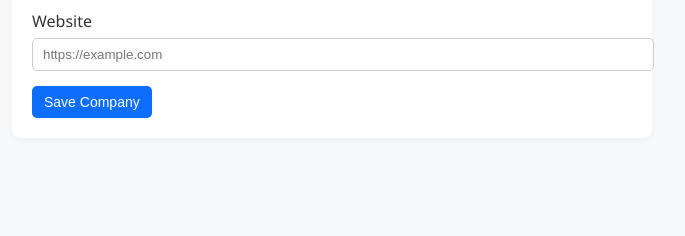
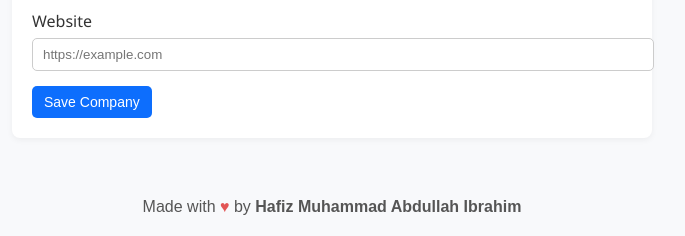
Before and after one commit to Abdullahkhan000/Company-Project, a Django app: page /companyv2/ in a window 1280 px wide. Shown: the part 1019-1255 px from the top of the page, without its empty margins (308-993 px from the left). Before the commit the page ends 1177 px from the top, so only its background shows below. Run offline with Django 5.2, Linux system fonts and the light colour scheme.

Commit message:
add footer in template

```diff
--- a/data/templates/company/company.html
+++ b/data/templates/company/company.html
@@ -118,6 +118,13 @@ a:hover{ text-decoration:underline; }
 
     <button type="submit">Save Company</button>
 </form>
+
+<footer style="text-align:center; margin-top:60px; font-family:'Poppins',sans-serif; color:#555;">
+  <p>Made with <span style="color:#e25555;">♥</span> by
+     <strong>Hafiz Muhammad Abdullah Ibrahim</strong>
+  </p>
+</footer>
+
 
 <script>
 const apiUrl = '/company/';
```
